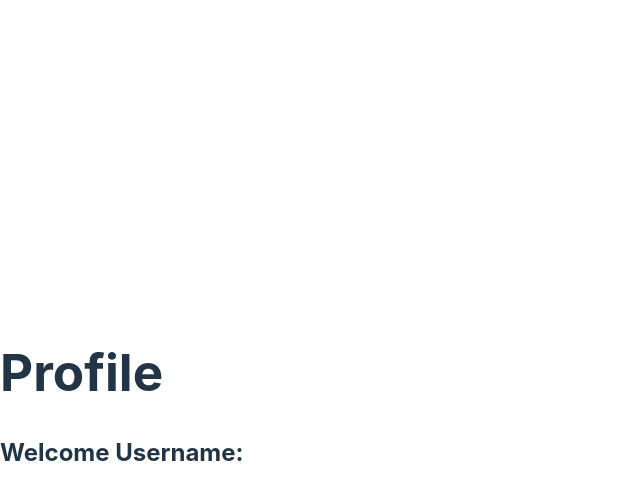
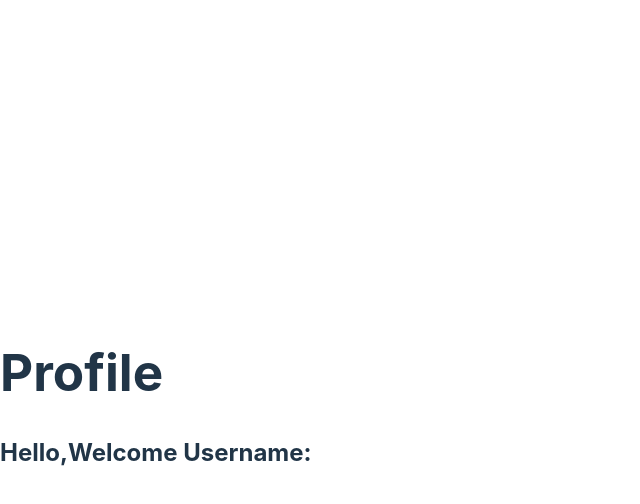
Before and after one commit to HarshavKoka/useContext-project, a React (Vite) app: page / in a window 1280 px wide. Both pictures are taken after a click on the button "Login". Shown: the top 504 px of the page, without its empty margins (0-640 px from the left). Built offline with nearby package versions, Linux system fonts and the light colour scheme.

Commit message:
very little change

```diff
--- a/src/Profile.jsx
+++ b/src/Profile.jsx
@@ -7,7 +7,7 @@ function Profile() {
     return (
         <>
             <h1>Profile</h1>
-            <h2>Welcome Username: {username}</h2>
+            <h2>Hello,Welcome Username: {username}</h2>
         </>
     );
 }
```
